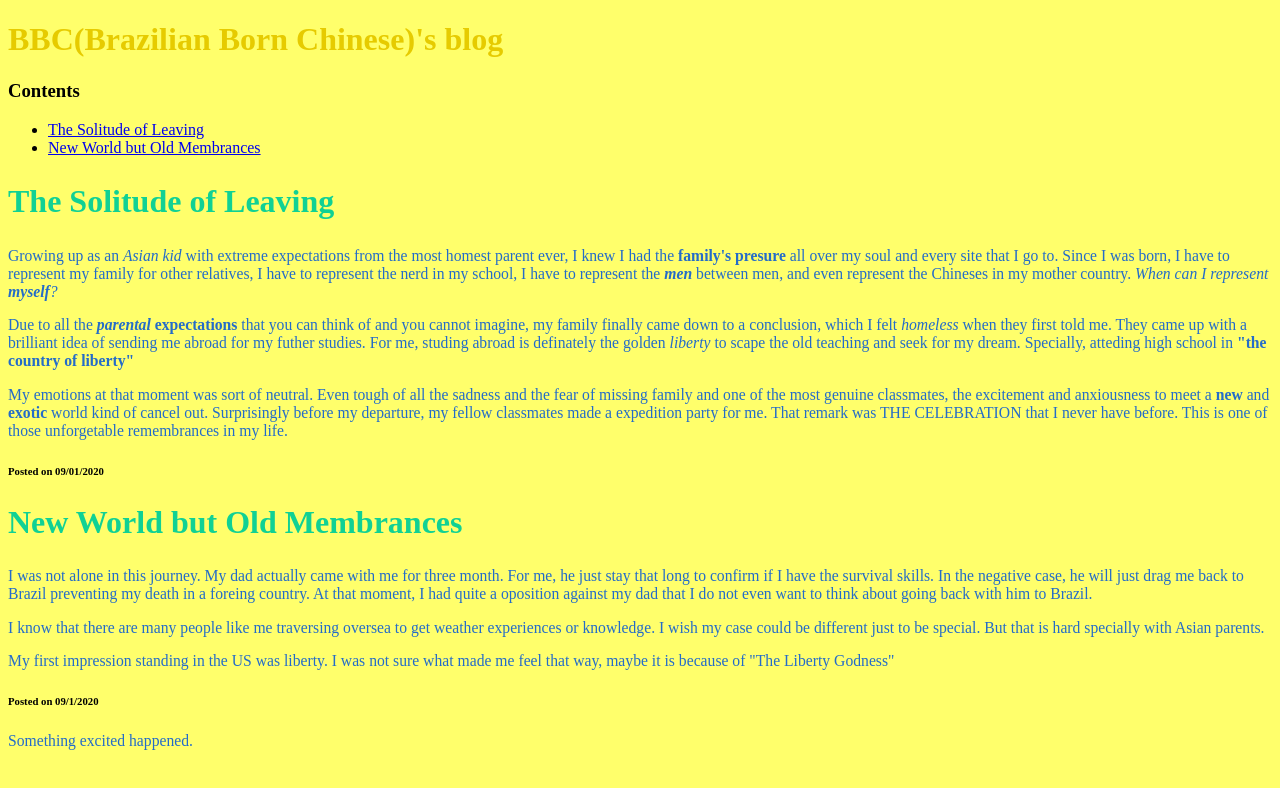
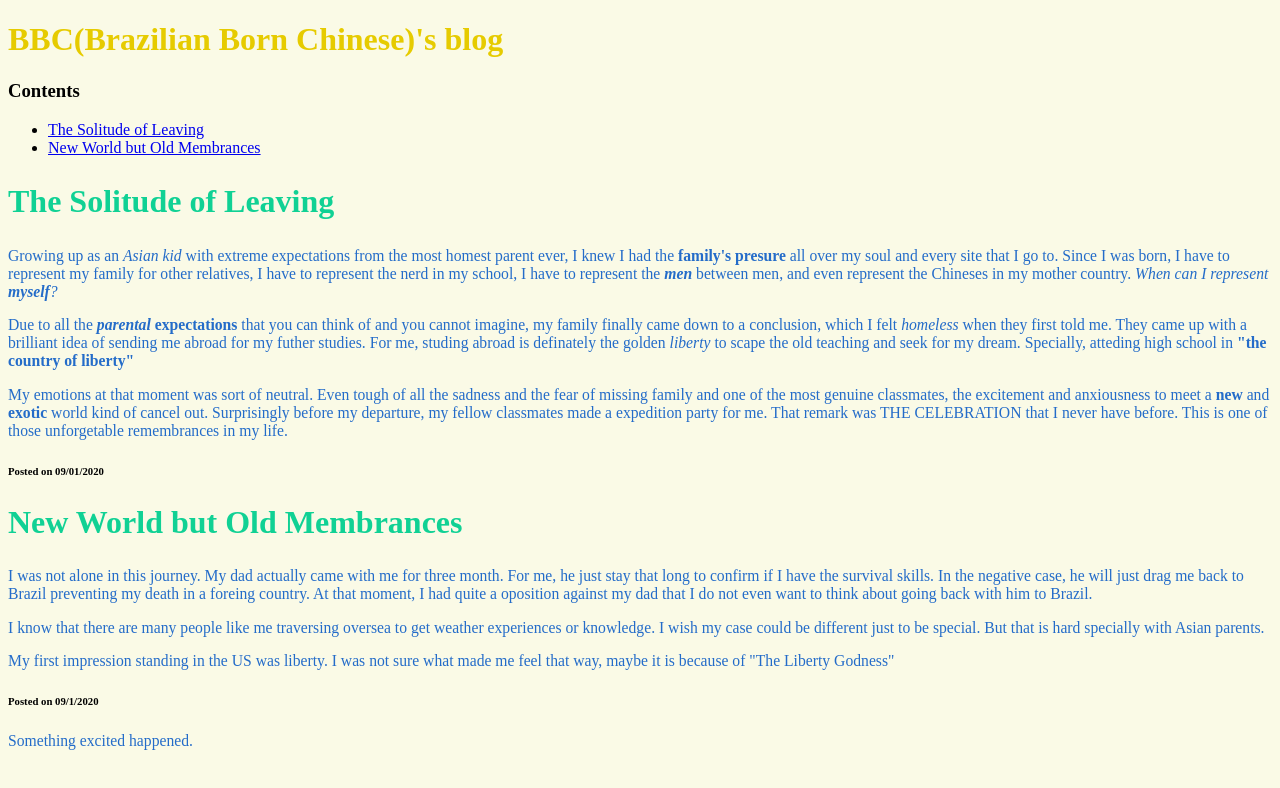
Before and after one commit to Jukito2004/Jukito2004.github.io, a plain HTML site: page index.html in a window 1280 px wide. Drawn offline with Linux system fonts and the light colour scheme.

Commit message:
Update index.html

```diff
--- a/index.html
+++ b/index.html
@@ -5,7 +5,7 @@
         <title>Project: Blog</title>
         <style>
 
-            body {background-color:rgb(255, 255, 107);}
+            body {background-color:rgb(250, 250, 230);}
         body {font-size:16px;}
         h1 {color:rgb(230, 203, 0);
             font-size:2em;
```
